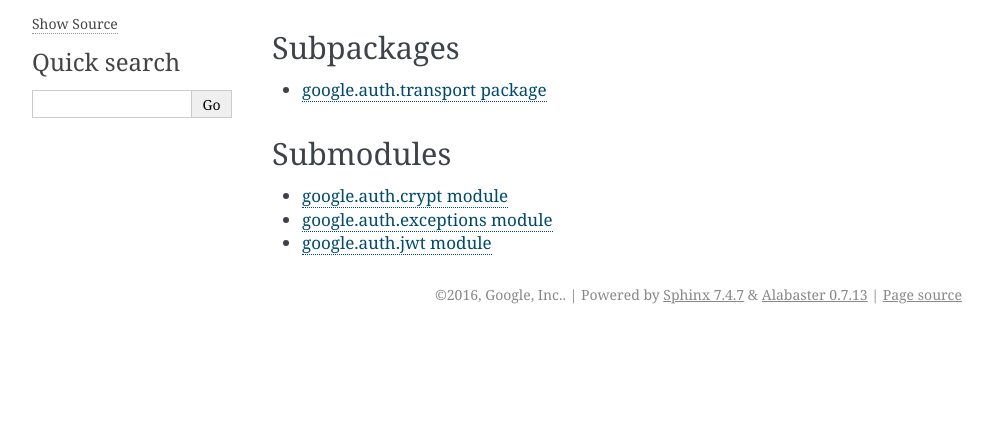
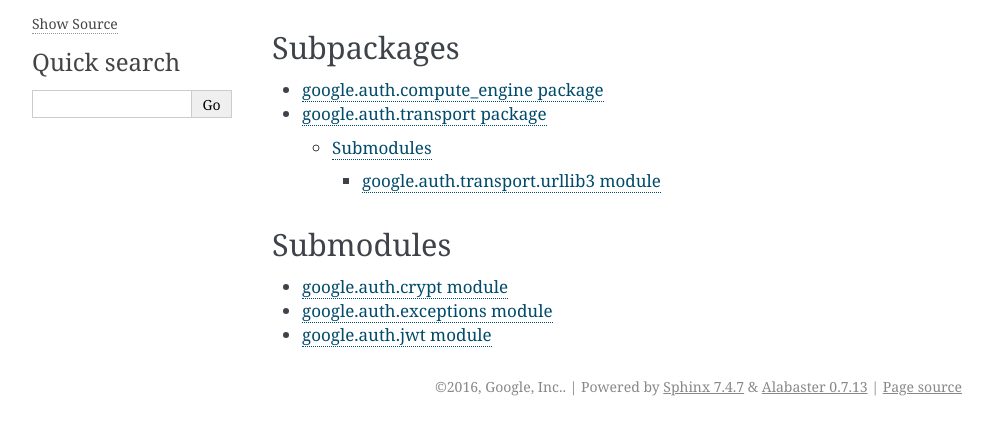
Before and after one commit to googleapis/google-auth-library-python, a Sphinx documentation site: the page built from docs/reference/google.auth.rst, in a window 1280 px wide, cut to the strip 200-635 px from the top of the page. Shown: the whole strip, without its empty margins (148-1141 px from the left). Built offline with Sphinx 7.4.7, drawn with Linux system fonts in a browser that asks for light colours.

Commit message:
Regen docs

```diff
--- a/docs/reference/google.auth.rst
+++ b/docs/reference/google.auth.rst
@@ -11,6 +11,7 @@ Subpackages
 
 .. toctree::
 
+    google.auth.compute_engine
     google.auth.transport
 
 Submodules
--- a/docs/reference/google.auth.transport.rst
+++ b/docs/reference/google.auth.transport.rst
@@ -5,3 +5,10 @@ google.auth.transport package
     :members:
     :undoc-members:
     :show-inheritance:
+
+Submodules
+----------
+
+.. toctree::
+
+   google.auth.transport.urllib3
--- /dev/null
+++ b/docs/reference/google.auth.transport.urllib3.rst
@@ -0,0 +1,7 @@
+google.auth.transport.urllib3 module
+====================================
+
+.. automodule:: google.auth.transport.urllib3
+    :members:
+    :undoc-members:
+    :show-inheritance:
```
Also changed, not shown: docs/reference/google.auth.compute_engine.rst (added, +7 -0 lines).
